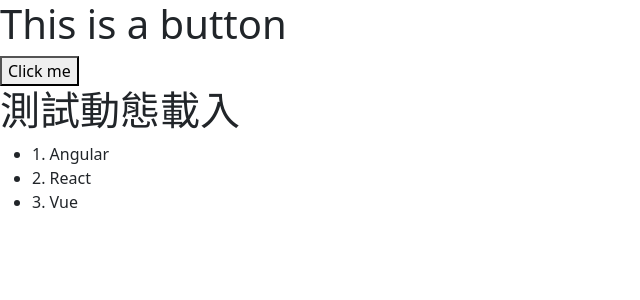
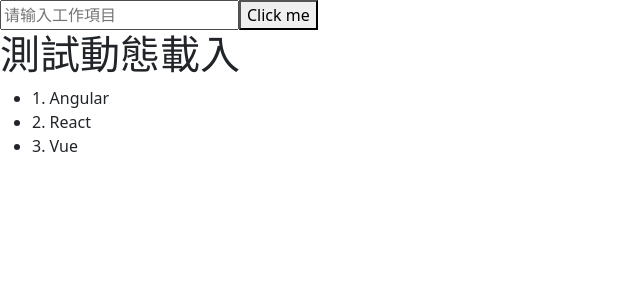
Before and after one commit to Chinococo/LearningAngular, an Angular app: page / in a window 1280 px wide. Shown: the top 300 px of the page, without its empty margins (0-640 px from the left). Built offline with nearby package versions, Linux system fonts and the light colour scheme.

Commit message:
TodoList 建立測試網頁

```diff
--- a/src/app/app.component.html
+++ b/src/app/app.component.html
@@ -20,7 +20,7 @@
     </div>
   </div>
 </div>
-<h1>This is a button</h1>
+<input id="TodoDataInput" placeholder="请输入工作項目">
 <button id="SubmitButton">Click me</button>
 <h1>測試動態載入</h1>
 <ul>
--- a/src/app/app.component.ts
+++ b/src/app/app.component.ts
@@ -23,8 +23,10 @@ export class AppComponent implements OnInit{
         const myModal = new BootstrapModal(modalElement);
         // 使用 jQuery 为按钮绑定事件
         $('#SubmitButton').on('click', () => {
-          console.log("Hello World!");
-          myModal.show(); // 显示模态框
+          const value: string = $("#TodoDataInput").val() as string;
+          this.items.push(value);
+
+          //myModal.show(); // 显示模态框
         });
       }
     }
```
